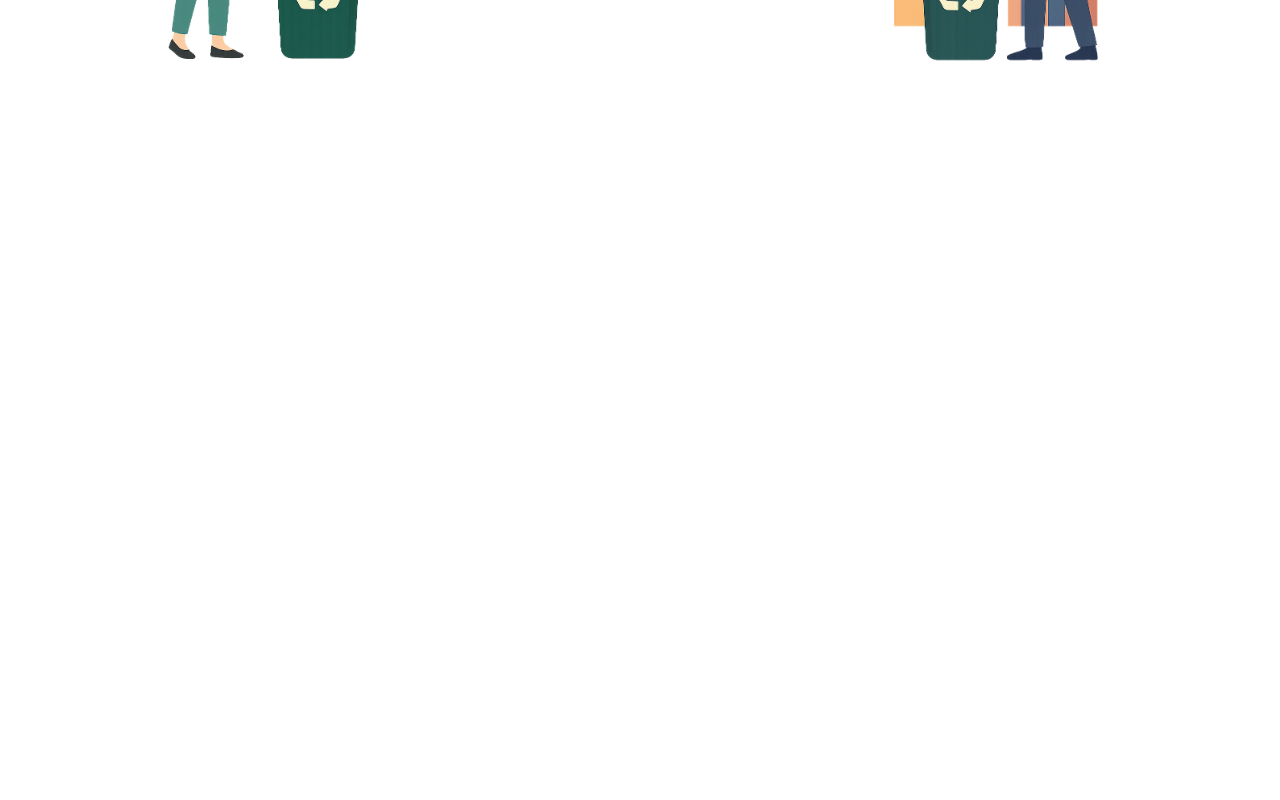
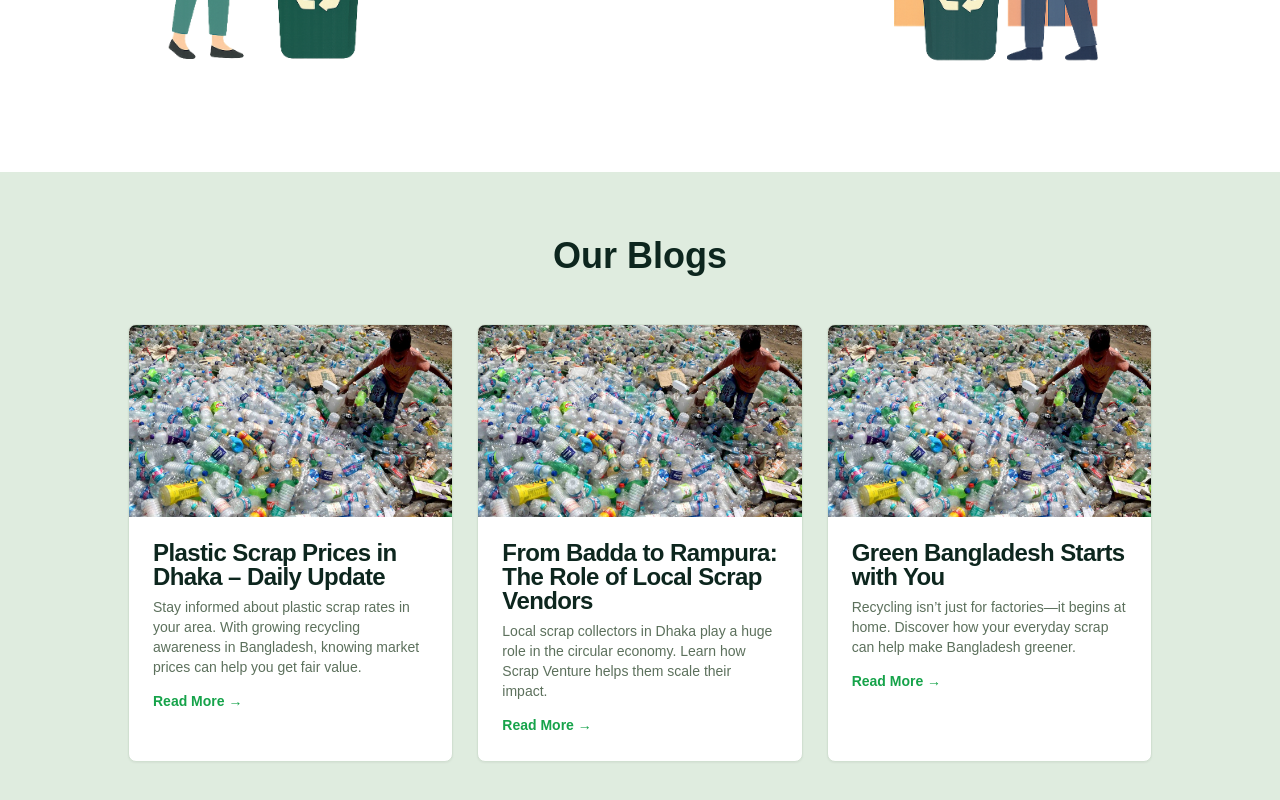
Before and after one commit to kamrulsaad/scrap-venture, a Next.js app: page / in a window 1280 px wide. Shown: the part 2289-3089 px from the top of the page. Before the commit the page ends 2461 px from the top, so only its background shows below. Built offline with nearby package versions, Linux system fonts and the light colour scheme.

Commit message:
Added Blogs Section

```diff
--- /dev/null
+++ b/src/app/(main)/_components/BlogSection.tsx
@@ -0,0 +1,77 @@
+import { Card, CardContent, CardTitle } from "@/components/ui/card"
+import Image from "next/image"
+import Link from "next/link"
+
+export default function BlogSection() {
+  return (
+    <section className="bg-muted py-16">
+      <div className="px-[20px] md:px-[5%] lg:px-[10%] max-w-screen-2xl mx-auto">
+        <h2 className="text-3xl md:text-4xl font-bold text-center text-foreground mb-12">
+          Our Blogs
+        </h2>
+
+        <div className="grid md:grid-cols-3 gap-6">
+          {/* Blog Post 1 */}
+          <Card className="overflow-hidden">
+            <Image
+              src="/assets/photos/blogs.jpg"
+              alt="Plastic kabadi update"
+              width={400}
+              height={200}
+              className="w-full h-48 object-cover"
+            />
+            <CardContent className="p-6">
+              <CardTitle className="mb-2">Plastic Scrap Prices in Dhaka – Daily Update</CardTitle>
+              <p className="text-muted-foreground text-sm mb-3">
+                Stay informed about plastic scrap rates in your area. With growing recycling awareness in Bangladesh, knowing market prices can help you get fair value.
+              </p>
+              <Link href="#" className="text-green-600 font-semibold text-sm">
+                Read More →
+              </Link>
+            </CardContent>
+          </Card>
+
+          {/* Blog Post 2 */}
+          <Card className="overflow-hidden">
+            <Image
+              src="/assets/photos/blogs.jpg"
+              alt="Local kabadiwala"
+              width={400}
+              height={200}
+              className="w-full h-48 object-cover"
+            />
+            <CardContent className="p-6">
+              <CardTitle className="mb-2">From Badda to Rampura: The Role of Local Scrap Vendors</CardTitle>
+              <p className="text-muted-foreground text-sm mb-3">
+                Local scrap collectors in Dhaka play a huge role in the circular economy. Learn how Scrap Venture helps them scale their impact.
+              </p>
+              <Link href="#" className="text-green-600 font-semibold text-sm">
+                Read More →
+              </Link>
+            </CardContent>
+          </Card>
+
+          {/* Blog Post 3 */}
+          <Card className="overflow-hidden">
+            <Image
+              src="/assets/photos/blogs.jpg"
+              alt="Recycling initiative"
+              width={400}
+              height={200}
+              className="w-full h-48 object-cover"
+            />
+            <CardContent className="p-6">
+              <CardTitle className="mb-2">Green Bangladesh Starts with You</CardTitle>
+              <p className="text-muted-foreground text-sm mb-3">
+                Recycling isn’t just for factories—it begins at home. Discover how your everyday scrap can help make Bangladesh greener.
+              </p>
+              <Link href="#" className="text-green-600 font-semibold text-sm">
+                Read More →
+              </Link>
+            </CardContent>
+          </Card>
+        </div>
+      </div>
+    </section>
+  )
+}
--- a/src/app/(main)/page.tsx
+++ b/src/app/(main)/page.tsx
@@ -3,6 +3,7 @@ import Hero from './_components/Hero'
 import HowItWorks from './_components/HowItWorks'
 import WhyUs from './_components/WhyUs'
 import ForWhom from './_components/ForWhom'
+import BlogSection from './_components/BlogSection'
 
 const Home = () => {
   return (
@@ -11,6 +12,7 @@ const Home = () => {
       <HowItWorks />
       <WhyUs />
       <ForWhom />
+      <BlogSection />
     </div>
   )
 }
```
Also changed, not shown: public/assets/photos/blogs.jpg (added).
